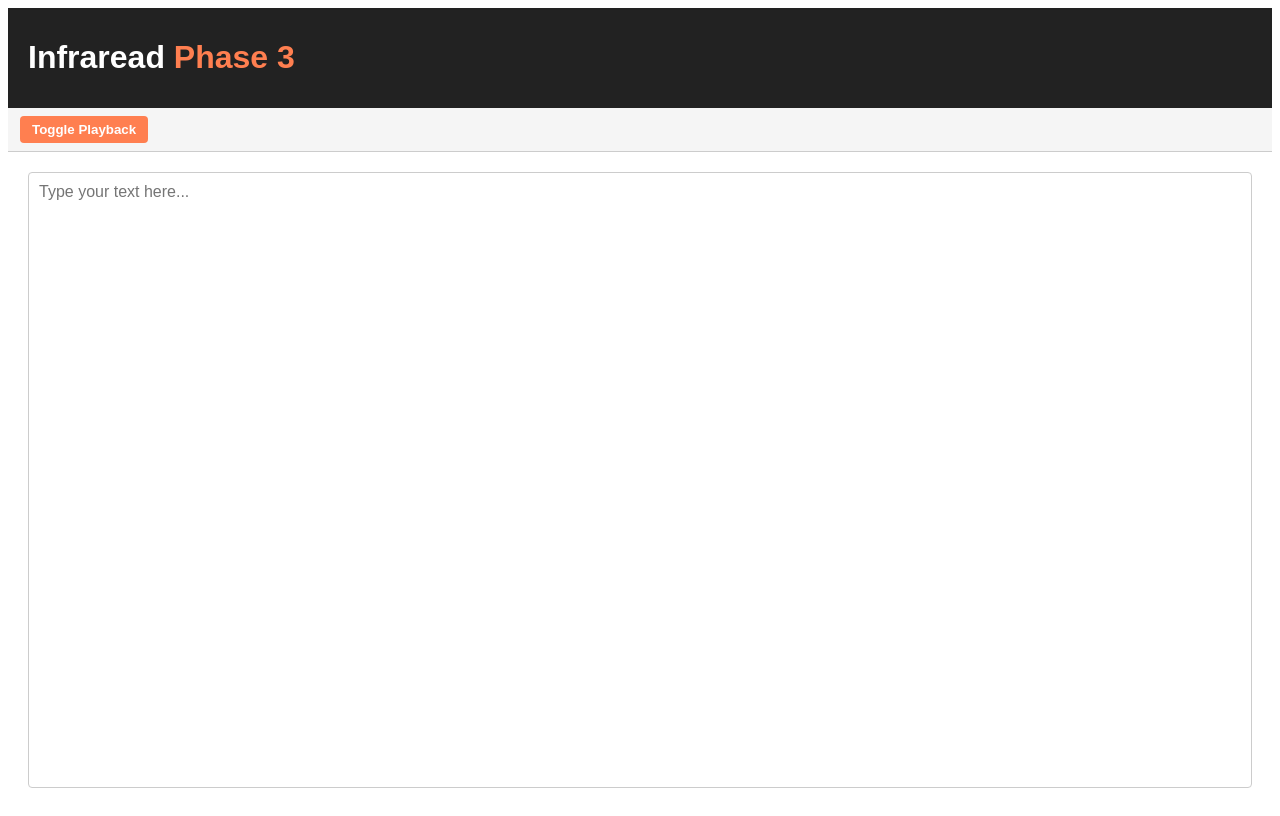
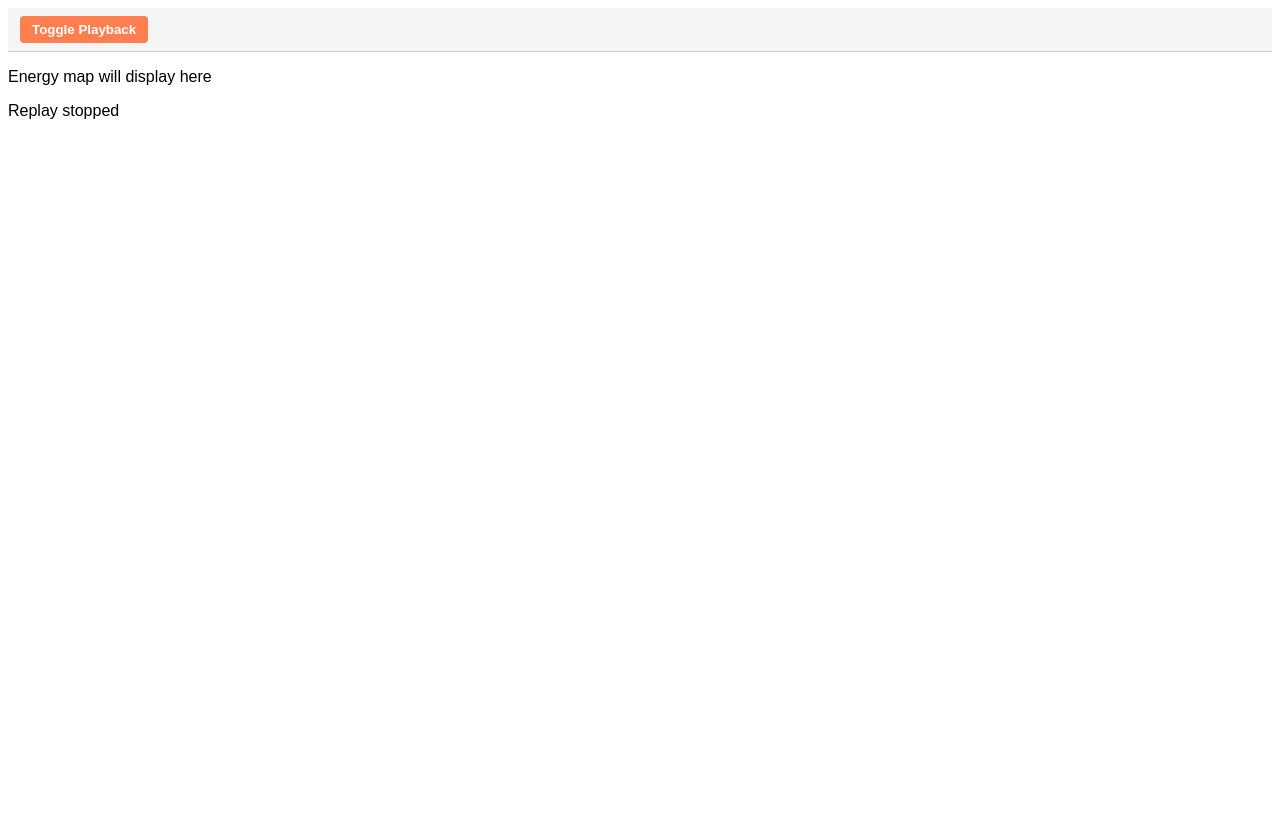
Before and after one commit to emilyscherny-create/Infraread, a React app in the folder src/: page / in a window 1280 px wide. Built offline with nearby package versions, Linux system fonts and the light colour scheme; the HTML template or start-up script is replaced by a standard one.

Commit message:
Refactor App component and update state management

```diff
--- a/src/App.jsx
+++ b/src/App.jsx
@@ -1,73 +1,52 @@
-import React, { useState } from "react";
-import Toolbar from "./components/Toolbar.jsx";
-import "./app.css";
-
-const energyColors = {
-  low: "#A2D5F2",
-  medium: "#F2E394",
-  high: "#F28C8C",
-};
-
-const getEnergy = (word) => {
-  // Simple AI placeholder: you can expand this later
-  const length = word.length;
-  if (length <= 3) return "low";
-  if (length <= 6) return "medium";
-  return "high";
-};
+// src/App.jsx
+import React, { useState } from 'react';
+import Toolbar from './components/Toolbar.jsx';
+import './app.css';
 
 function App() {
-  const [text, setText] = useState("");
-  const [playbackMode, setPlaybackMode] = useState(false);
+  // State for toolbar options (example)
+  const [mode, setMode] = useState('normal');
 
-  const handleTextChange = (e) => {
-    setText(e.target.value);
+  // Placeholder for energy map data
+  const [energyData, setEnergyData] = useState([]);
+
+  // Placeholder for replay state
+  const [replayActive, setReplayActive] = useState(false);
+
+  // Handlers for toolbar buttons
+  const handleModeChange = (newMode) => {
+    setMode(newMode);
   };
 
-  const togglePlayback = () => {
-    setPlaybackMode(!playbackMode);
-  };
-
-  // Render thermal map
-  const renderThermalText = () => {
-    return text.split(" ").map((word, idx) => {
-      const energy = getEnergy(word);
-      return (
-        <span
-          key={idx}
-          style={{
-            backgroundColor: playbackMode ? energyColors[energy] : "transparent",
-            marginRight: "4px",
-            padding: "0 2px",
-            borderRadius: "3px",
-          }}
-        >
-          {word}
-        </span>
-      );
-    });
+  const toggleReplay = () => {
+    setReplayActive((prev) => !prev);
   };
 
   return (
     <div className="app-container">
-      <header className="app-header">
-        <h1>
-          Infraread <span style={{ color: "#FF7F50" }}>Phase 3</span>
-        </h1>
-      </header>
+      {/* Toolbar at top */}
+      <Toolbar
+        currentMode={mode}
+        onModeChange={handleModeChange}
+        replayActive={replayActive}
+        onReplayToggle={toggleReplay}
+      />
 
-      <Toolbar togglePlayback={togglePlayback} />
+      {/* Main app area */}
+      <div className="workspace">
+        {/* Energy Map placeholder */}
+        <div className="energy-map">
+          {energyData.length === 0
+            ? <p>Energy map will display here</p>
+            : <p>Energy map rendering...</p>
+          }
+        </div>
 
-      <main className="editor-container">
-        {!playbackMode && (
-          <textarea
-            value={text}
-            onChange={handleTextChange}
-            placeholder="Type your text here..."
-          />
-        )}
-        {playbackMode && <div className="thermal-text">{renderThermalText()}</div>}
-      </main>
+        {/* Replay placeholder */}
+        <div className="replay-panel">
+          {replayActive ? <p>Replay in progress...</p> : <p>Replay stopped</p>}
+        </div>
+      </div>
     </div>
   );
 }
```
